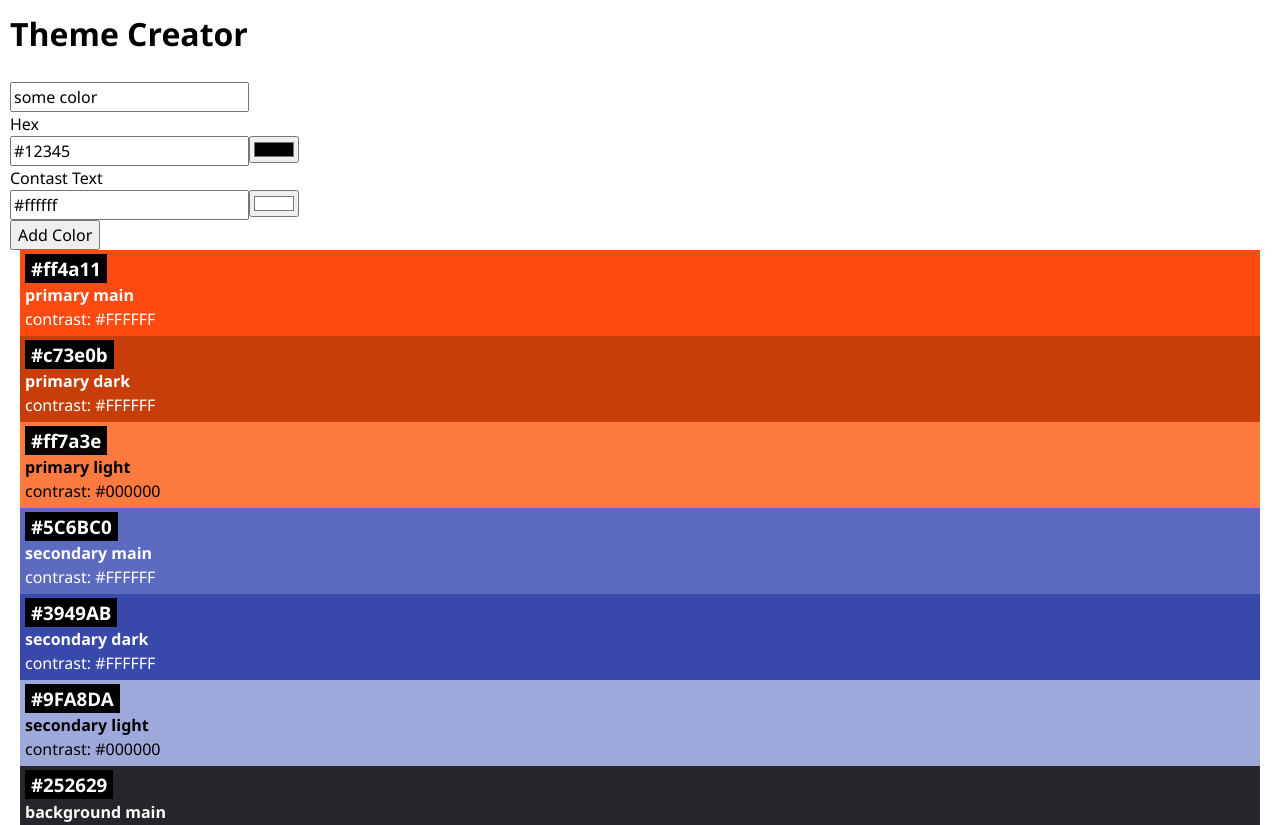
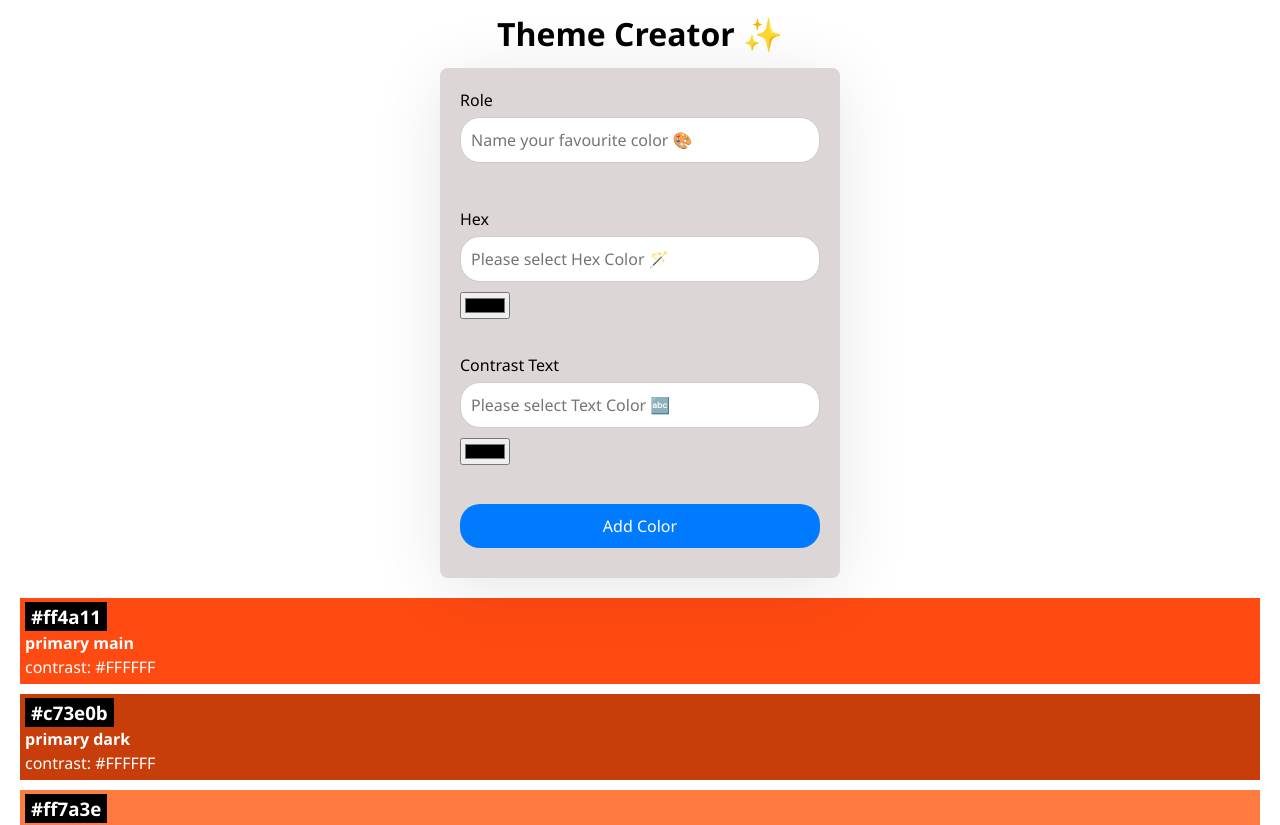
Before and after one commit to Sannsfilm/react-recap-project, a React (Vite) app: page / in a window 1280 px wide. Shown: the top 825 px of the page. Built offline with nearby package versions, Linux system fonts and the light colour scheme.

Commit message:
add functionality and style

```diff
--- a/package.json
+++ b/package.json
@@ -14,7 +14,8 @@
     "@octokit/rest": "^20.1.0",
     "dotenv": "^16.4.5",
     "react": "^18.2.0",
-    "react-dom": "^18.2.0"
+    "react-dom": "^18.2.0",
+    "uid": "^2.0.2"
   },
   "devDependencies": {
     "@types/react": "^18.2.66",
--- a/src/App.jsx
+++ b/src/App.jsx
@@ -1,19 +1,35 @@
+import { useState } from "react";
+import { uid } from "uid";
 import { initialColors } from "./lib/colors";
 import Color from "./Components/Color/Color";
+import ColorForm from "./Components/ColorForm/ColorForm.jsx";
 import "./App.css";
-import ColorForm from "./Components/ColorForm/ColorForm.jsx";
 
-function App() {
+export default function App() {
+  const [colors, setColors] =
+    useState(
+      initialColors
+    ); /*setColors a/ fungsi untuk memperbarui state colors.*/
+
+  function handleAddColor(newColor) {
+    setColors([
+      { id: uid(), ...newColor },
+      ...colors,
+    ]); /*setiap warna baru harus mempunyai id unik(uid) */
+  }
+
   return (
     <>
-      <h1>Theme Creator</h1>
-
-      <ColorForm />
-      {initialColors.map((color) => {
-        return <Color key={color.id} color={color} />;
-      })}
+      <h1 className="app-container">Theme Creator ✨</h1>
+      <ColorForm onSubmitColor={handleAddColor} />
+      {colors.map((color) => (
+        <Color
+          key={color.id}
+          color={color}
+        /> /* memberikan informasi dalam props */
+      ))}
     </>
   );
 }
 
-export default App;
+/*fungsi color form, di mana onSubmitColor bertanggung jawab untuk menghandleAddColor yang baru ditambahkan oleh user*/
--- a/src/Components/Color/Color.css
+++ b/src/Components/Color/Color.css
@@ -1,5 +1,5 @@
 .color-card {
-  margin: 0px 10px;
+  margin: 10px 10px;
   padding: 5px;
 }
 
@@ -9,3 +9,10 @@
   background: black;
   color: white;
 }
+
+.app-container {
+  display: flex;
+  flex-direction: column;
+  align-items: center;
+  justify-content: center;
+}
--- a/src/Components/Color/Color.jsx
+++ b/src/Components/Color/Color.jsx
@@ -15,3 +15,5 @@ export default function Color({ color }) {
     </div>
   );
 }
+
+// ❗️Fungsi color di sini menampilkan bagaimana color ditampilkan dalam sebuah div
--- a/src/Components/ColorForm/ColorForm.css
+++ b/src/Components/ColorForm/ColorForm.css
@@ -0,0 +1,58 @@
+.form-container {
+  display: flex;
+  justify-content: center;
+  align-items: center;
+}
+
+.colorForm-Card {
+  margin: 10px 10px;
+  padding: 20px;
+  background-color: #ddd6d6;
+  border-radius: 8px;
+  box-shadow: 0 10px 70px rgba(0, 0, 0, 0.1);
+  width: 100%;
+  max-width: 400px; /* Adjust as needed */
+}
+
+.colorForm-Card form {
+  width: 100%;
+}
+
+.colorForm-Card label {
+  display: block;
+  margin-bottom: 10px;
+}
+
+.colorForm-Card input[type="text"],
+.colorForm-Card button {
+  width: 100%;
+  padding: 10px;
+  margin-top: 5px;
+  margin-bottom: 10px;
+  font-size: 16px;
+  border: 1px solid #ccc;
+  border-radius: 20px;
+  box-sizing: border-box;
+}
+
+.colorForm-Card button {
+  background-color: #007bff;
+  color: white;
+  border: none;
+  cursor: pointer;
+  transition: background-color 0.3s ease;
+}
+
+.colorForm-Card button:hover {
+  background-color: #021b36;
+}
+
+.colorForm-Card button:active {
+  background-color: #024184;
+  transform: translateY(1px);
+}
+
+.colorForm-Card button:focus {
+  outline: none;
+  box-shadow: 0 0 0 3px rgba(0, 123, 255, 0.5); /* Example of focus style */
+}
--- a/src/Components/ColorForm/ColorForm.jsx
+++ b/src/Components/ColorForm/ColorForm.jsx
@@ -1,50 +1,57 @@
 import ColorInput from "../ColorInput/ColorInput.jsx";
+import "./ColorForm.css";
 
-export default function ColorForm({
-  onSubmitColor,
-  initialData = { role: "some color", hex: "#12345", contrastText: "#ffffff" },
-}) {
+const initialData = {
+  role: "",
+  hex: "",
+  contrastText: "",
+};
+
+export default function ColorForm({ onSubmitColor }) {
   function handleSubmit(event) {
     event.preventDefault();
-    const formData = new FormData(
-      event.target
-    ); /*Mengumpulkan form data, jika user submit form*/
-    const data =
-      Object.fromEntries(
-        formData
-      ); /*Konversi FormData Menjadi Objek JavaScript*/
-    onSubmitColor(
-      data
-    ); /*Fungsi yang mengirimkan data dari form ke suatu tempat */
+    const formData = new FormData(event.target); // Mengumpulkan form data, jika user submit form
+    const data = Object.fromEntries(formData); // Konversi FormData Menjadi Objek JavaScript
+    onSubmitColor(data); // Fungsi yang mengirimkan data dari form ke suatu tempat
   }
+
   return (
-    <form className="" onSubmit={handleSubmit}>
-      {" "}
+    <div className="form-container ">
+      <form className="colorForm-Card" onSubmit={handleSubmit}>
         <label htmlFor="role">
+          Role
           <br />
           <input
             type="text"
             id="role"
             name="role"
-          defaultValue={
-            initialData.role
-          } /* atribut defaultValue digunakan utk mengatur nilai awal dari input, jadi nilai input menjadi role  */
+            defaultValue={initialData.role} // atribut defaultValue digunakan utk mengatur nilai awal dari input
+            placeholder="Name your favourite color 🎨"
           />
         </label>
         <br />
         <label htmlFor="hex">
           Hex
           <br />
-        <ColorInput id="hex" defaultValue={initialData.hex} />
+          <ColorInput
+            id="hex"
+            defaultValue={initialData.hex}
+            placeholder="Please select Hex Color 🪄"
+          />
         </label>
         <br />
         <label htmlFor="contrastText">
-        Contast Text
+          Contrast Text
           <br />
-        <ColorInput id="contrastText" defaultValue={initialData.contrastText} />
+          <ColorInput
+            id="contrastText"
+            defaultValue={initialData.contrastText}
+            placeholder="Please select Text Color 🔤"
+          />
         </label>
         <br />
         <button>Add Color</button>
       </form>
+    </div>
   );
 }
--- a/src/Components/ColorInput/ColorInput.jsx
+++ b/src/Components/ColorInput/ColorInput.jsx
@@ -1,28 +1,21 @@
 import { useState } from "react";
 
-export default function ColorInput({ id, defaultValue }) {
-  const [inputValue, setInputValue] =
-    useState(
-      defaultValue
-    ); /* , nilai ini diatur sesuai dengan nilai default yang diteruskan melalui properti defaultValue */
+export default function ColorInput({ id, defaultValue, placeholder }) {
+  const [inputValue, setInputValue] = useState(defaultValue); // nilai ini diatur sesuai dengan nilai default yang diteruskan melalui properti defaultValue
 
   function handleInputValue(event) {
-    /* fungsi untuk menangani perubahan nilai dalam input */
-    setInputValue(event.target.value);
+    setInputValue(event.target.value); // fungsi untuk menangani perubahan nilai dalam input
   }
 
   return (
     <>
       <input
         type="text"
-        id={
-          id
-        } /* id di sini memberikan identitas unik untuk elemen input ini, yang bermanfaat untuk tujuan aksesibilitas dan styling */
+        id={id} // id di sini memberikan identitas unik untuk elemen input ini
         name={id}
-        value={inputValue} /*nilai state yang akan digunakan oleh input*/
-        onChange={
-          handleInputValue
-        } /*Properti onChange diatur sebagai fungsi handleInputValue, yang akan dipanggil setiap kali nilai input berubah. */
+        value={inputValue} // nilai state yang akan digunakan oleh input
+        onChange={handleInputValue} // Properti onChange diatur sebagai fungsi handleInputValue
+        placeholder={placeholder}
       />
       <input type="color" value={inputValue} onChange={handleInputValue} />
     </>
```
Also changed, not shown: 1 other file (tests, documents, lock files or other folders). Lines whose indentation alone changed are shown as unchanged.
